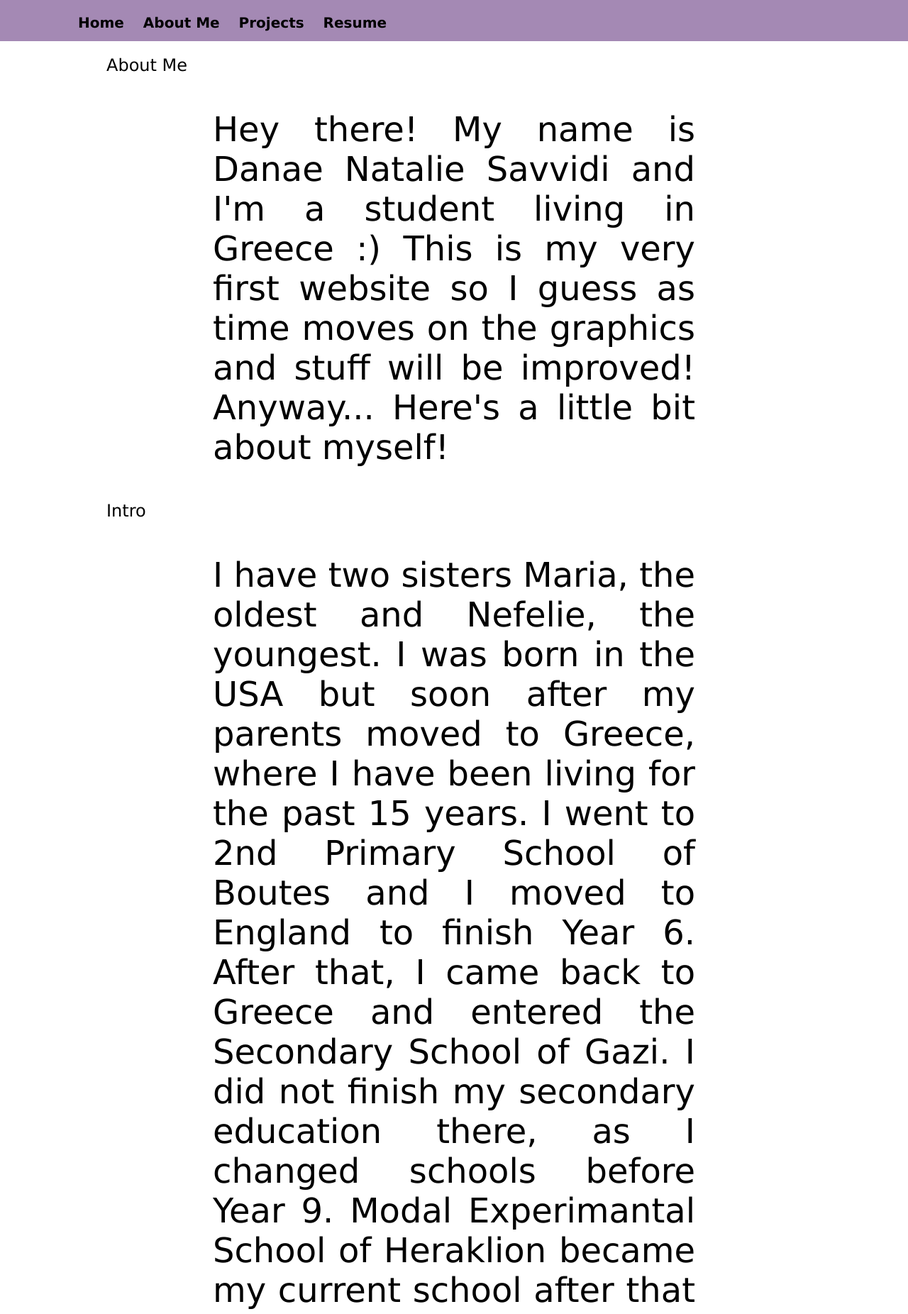
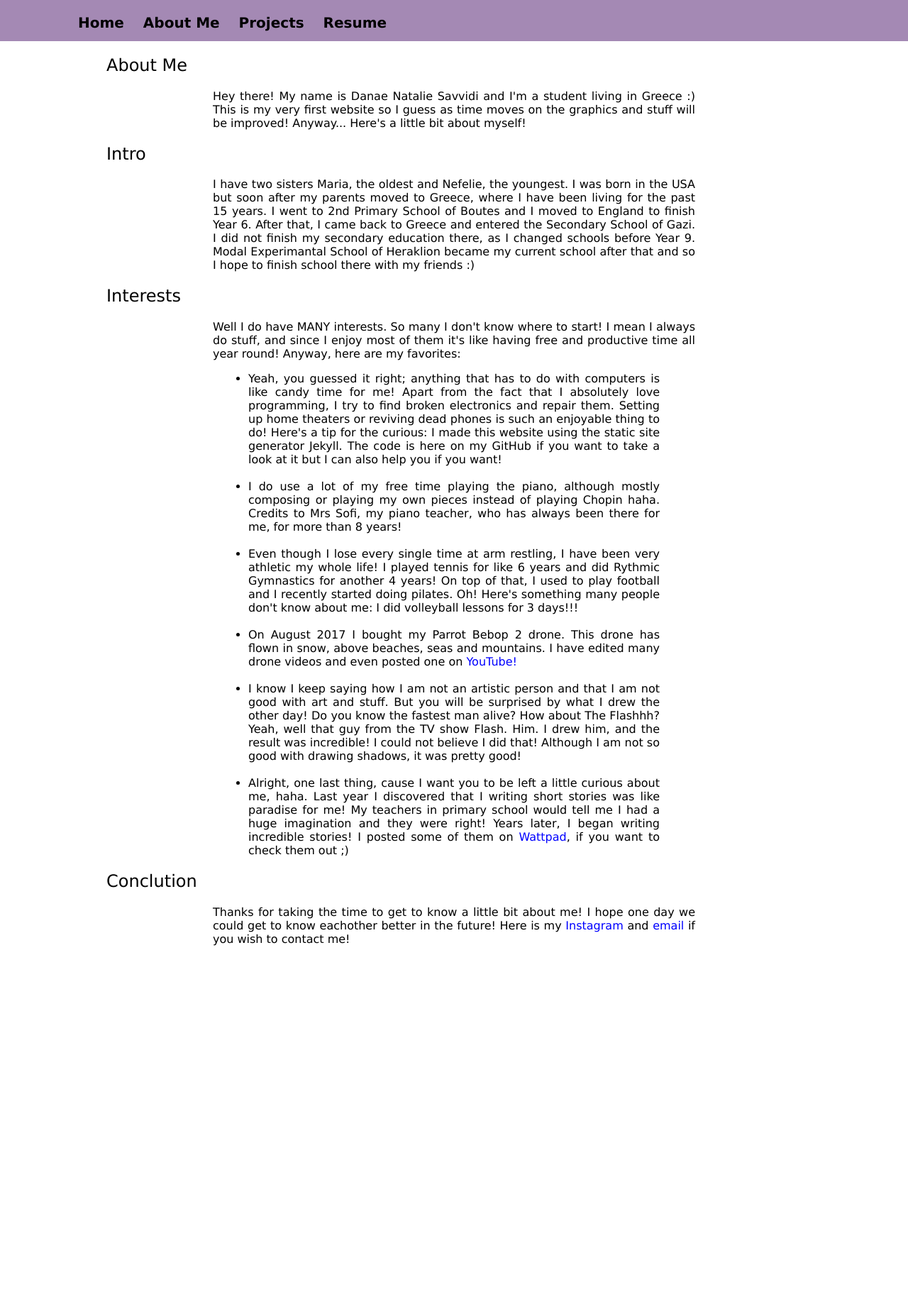
Before and after one commit to danaesav/danaesav.github.io, a Jekyll site: the page built from aboutme/index.html, in a window 1280 px wide. Shown: the part 405-2257 px from the top of the page at 71% size. Built offline with Jekyll 4.4.1, drawn with Linux system fonts in a browser that asks for light colours; after the commit the page ends 1754 px from its top, so only the background shows below that.

Commit message:
Update styles.css

```diff
--- a/css/styles.css
+++ b/css/styles.css
@@ -37,21 +37,21 @@ footer {
 
 ul.posts {
     margin: 20px auto 40px;
-    font-size: 3em;
+    font-size: 16px;
     font-family: 'Verdana';
 }
 
 ul.posts li {
     list-style: none;
     font-family: 'Verdana';
-    font-size: 1em;
+    font-size: 16px;
     padding-left: 350px;
     padding-right: 350px;
 }
 
 .lists {
     font-family: 'Verdana';
-    font-size: 3em;
+    font-size: 16px;
     text-align: justify;
     padding-left: 350px;
     padding-right: 350px;
@@ -59,7 +59,7 @@ ul.posts li {
 
 p {
     font-family: 'Verdana';
-    font-size: 3em;
+    font-size: 16px;
     text-align: justify;
     padding-left: 300px;
     padding-right: 300px;
```
